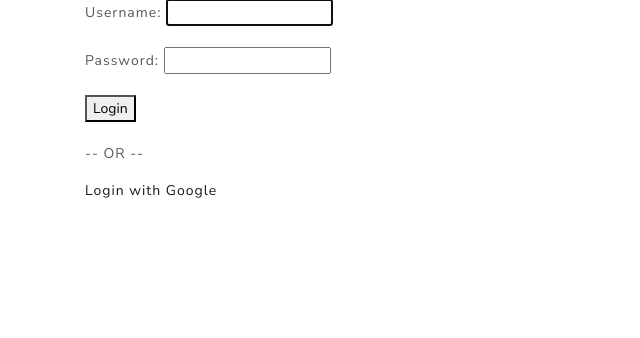
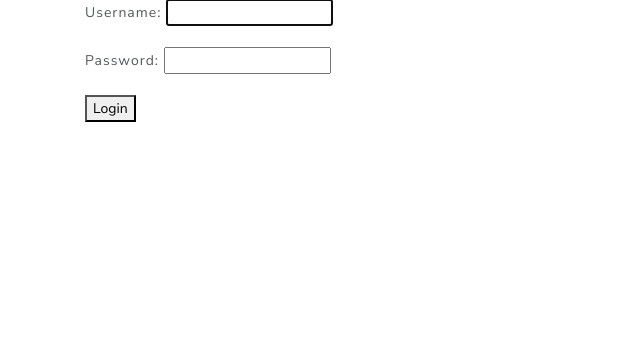
Before and after one commit to taniach/warm-everglades, a Django app: page /login/ in a window 1280 px wide. Shown: the part 162-500 px from the top of the page, without its empty margins (0-640 px from the left). Run offline with Django 3.2, Linux system fonts and the light colour scheme; some libraries are stand-ins or nearby versions.

Commit message:
comment google login

```diff
--- a/inventory_tracking/templates/registration/logged_out.html
+++ b/inventory_tracking/templates/registration/logged_out.html
@@ -10,6 +10,6 @@
     <button type="submit">Login</button>
   </form>
    <br>
-  <p><strong>-- OR --</strong></p>
-  <a href="{% url 'social:begin' 'google-oauth2' %}">Login with Google</a>
+  <!-- <p><strong>-- OR --</strong></p>
+  <a href="{% url 'social:begin' 'google-oauth2' %}">Login with Google</a> -->
 {% endblock %}
--- a/inventory_tracking/templates/registration/login.html
+++ b/inventory_tracking/templates/registration/login.html
@@ -10,6 +10,6 @@
     <button type="submit">Login</button>
   </form>
    <br>
-  <p><strong>-- OR --</strong></p>
-  <a href="{% url 'social:begin' 'google-oauth2' %}">Login with Google</a>
+  <!-- <p><strong>-- OR --</strong></p>
+  <a href="{% url 'social:begin' 'google-oauth2' %}">Login with Google</a> -->
 {% endblock %}
```
